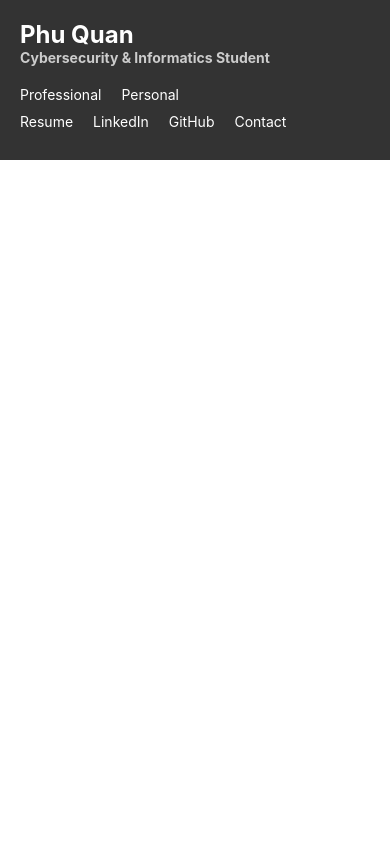
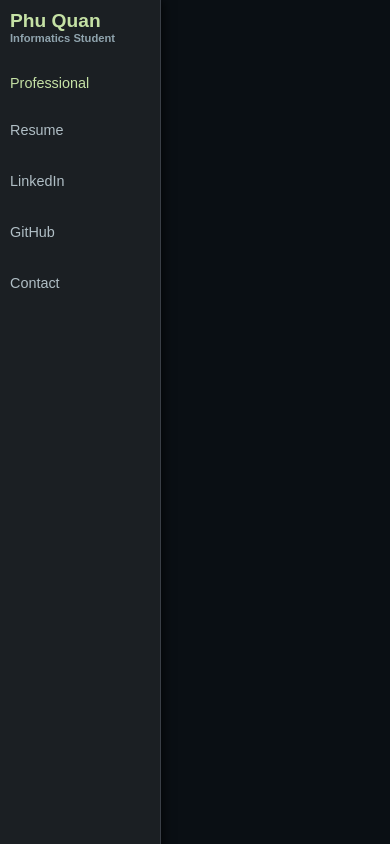
Before and after one commit to Quann02/my-website, a React (Create React App) app: page / in a window 390 px wide. Built offline with nearby package versions, Linux system fonts and the light colour scheme; a web font is replaced by a local one.

Commit message:
new change to Navbar.css

```diff
--- a/src/Components/NavBar/NavBar.css
+++ b/src/Components/NavBar/NavBar.css
@@ -1,86 +1,117 @@
-/* NavBar.css */
+/* NavBar.css - Mysterious Theme */
 
-/* Base Styles */
-.navbar {
-    background-color: #333;
-    color: #fff;
+body {
+    margin: 0;
+    padding: 0;
+    font-family: 'Poppins', sans-serif;
+    background: #0a0f14;
+    color: #e0e0e0;
+  }
+
+  .navbar {
+    position: fixed;
+    left: 0;
+    top: 0;
+    height: 100%;
+    width: 220px;
+    background: #1b1f23;
     padding: 20px;
+    box-shadow: 2px 0 10px rgba(0, 0, 0, 0.7);
+    border-right: 1px solid #3a3f47;
   }
 
   .navbar_title {
-    display: flex;
-    flex-direction: column;
-    align-items: flex-start;
+    margin-bottom: 30px;
+    text-align: left;
   }
 
   .navbar_title_name {
-    font-size: 32px;
+    font-size: 1.6em;
     margin: 0;
+    color: #c5e1a5;
   }
 
   .navbar_title_position {
-    font-size: 18px;
+    font-size: 0.9em;
     margin: 0;
-    color: #ccc;
+    color: #90a4ae;
   }
 
   .navbar_links {
     display: flex;
-    justify-content: space-between;
-    align-items: center;
+    flex-direction: column;
+  }
+
+  .navbar_links a {
+    color: #c5e1a5;
+    text-decoration: none;
+    padding: 10px 0;
+    transition: color 0.3s, transform 0.3s;
+  }
+
+  .navbar_links a:hover {
+    color: #ffffff;
+    transform: translateX(5px);
+  }
+
+  .navbar_pages {
     margin-top: 20px;
   }
 
-  .navbar_links > div {
-    display: flex;
-    gap: 20px;
+  .navbar_pages a {
+    color: #b0bec5;
+    text-decoration: none;
+    padding: 10px 0;
+    transition: color 0.3s, transform 0.3s;
   }
 
-  .navbar_links a {
-    color: #fff;
-    text-decoration: none;
-    font-size: 16px;
+  .navbar_pages a:nth-of-type(1),
+  .navbar_pages a:nth-of-type(2),
+  .navbar_pages a:nth-of-type(3),
+  .navbar_pages a:nth-of-type(4) {
+    display: block;
+    margin-bottom: 15px;
   }
 
-  .navbar_links a:hover {
-    color: #ddd;
+  .navbar_pages a:hover {
+    color: #c5e1a5;
+    transform: translateX(5px);
   }
 
-  .navbar_pages {
-    display: flex;
-    gap: 20px;
-  }
-
-  /* Media Queries */
-
-  /* For screens less than 768px */
+  /* Responsive media queries */
   @media screen and (max-width: 768px) {
-    .navbar_links {
-      flex-direction: column;
-      align-items: flex-start;
+    .navbar {
+      width: 180px;
     }
 
-    .navbar_links > div {
-      margin-bottom: 10px;
+    .navbar_title_name {
+      font-size: 1.4em;
+    }
+
+    .navbar_title_position {
+      font-size: 0.8em;
     }
   }
 
-  /* For screens less than 480px */
   @media screen and (max-width: 480px) {
+    .navbar {
+      width: 140px;
+      padding: 10px;
+    }
+
     .navbar_title_name {
-      font-size: 24px;
+      font-size: 1.2em;
     }
 
     .navbar_title_position {
-      font-size: 14px;
+      font-size: 0.7em;
     }
 
     .navbar_links a {
-      font-size: 14px;
+      font-size: 0.9em;
     }
 
-    .navbar_pages {
-      flex-wrap: wrap;
-      gap: 10px;
+    .navbar_pages a {
+      font-size: 0.9em;
     }
   }
--- a/src/Components/NavBar/NavBar.js
+++ b/src/Components/NavBar/NavBar.js
@@ -13,13 +13,11 @@ function Navbar() {
       <div>
         <div className='navbar_title'>
           <h1 className='navbar_title_name'>Phu Quan</h1>
-          <h1 className='navbar_title_position'>Cybersecurity & Informatics Student</h1>
+          <h1 className='navbar_title_position'>Informatics Student</h1>
         </div>
         <nav className='navbar_links'>
           <div>
             <a href='/Professional' onClick={ScrollUp}>Professional</a>
-
-            <a href='/Personal' onClick={ScrollUp}>Personal</a>
           </div>
           <div className='navbar_pages'>
             <a href='https://drive.google.com/file/d/your-resume-link' target="_blank" rel='noreferrer'>Resume</a>
```
